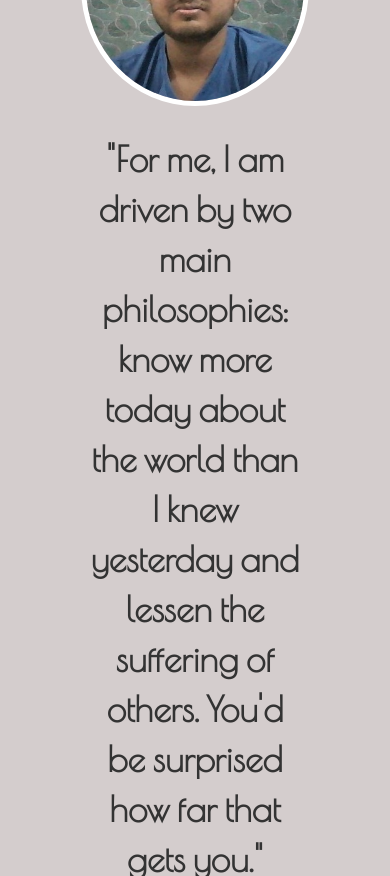
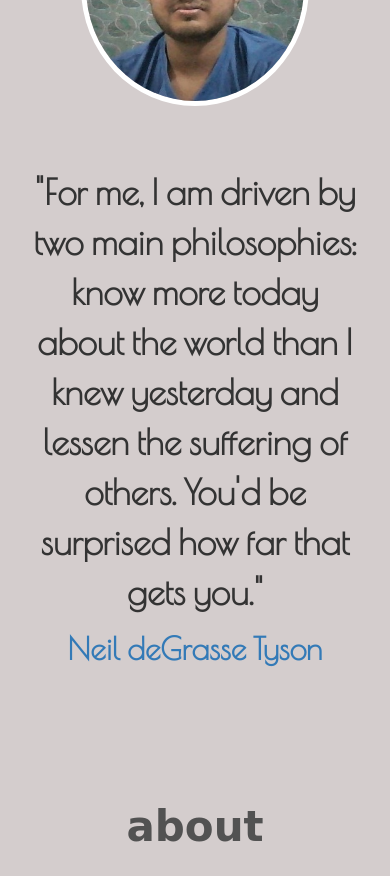
Before and after one commit to adilfaiz001/Portfolio, a website: page index.html in a window 390 px wide. Shown: the part 620-1496 px from the top of the page. Drawn offline with nearby package versions, Linux system fonts and the light colour scheme; a web font is replaced by a local one.

Commit message:
minor changes

```diff
--- a/index.html
+++ b/index.html
@@ -12,7 +12,7 @@
 
     <link rel="stylesheet" href="http://maxcdn.bootstrapcdn.com/bootstrap/3.3.6/css/bootstrap.min.css">
     <link rel="stylesheet" href="assets/index.css" media="screen" title="no title" charset="utf-8">
-    <link rel="stylesheet" href="assets/mobile.css" media="screen" charset="utf-8">
+    <link rel="stylesheet" href="assets/index-device.css" media="screen" charset="utf-8">
 
     <link rel="stylesheet" href="assets/font-awesome-4.6.3/css/font-awesome.css" media="screen" title="no title" charset="utf-8">
 
@@ -171,7 +171,9 @@
               world than I knew yesterday and lessen the suffering of others. You'd be
               surprised how far that gets you."
               </p>
+            <div class="author col-xs-12 col-md-12 col-sm-12">
               <a href="#" id="author">Neil deGrasse Tyson</a>
+            </div>
          </div>
         </div>
 
--- a/js/Home.js
+++ b/js/Home.js
@@ -25,7 +25,7 @@ $(document).ready(function()
 
 
 
-//====================Page utility function==============//
+//============================Page utility function===========================//
 
 window.onscroll = function()
 {
@@ -37,7 +37,7 @@ window.onscroll = function()
 
 
 
-/*=====Navigation Bar scroll function =======*/
+/*=======================Navigation Bar scroll function ======================*/
 function navbarScroll() {
     if (document.body.scrollTop > 50 || document.documentElement.scrollTop > 50) {
         document.getElementById("navbar").style.transform="translateY(0)";
@@ -47,12 +47,12 @@ function navbarScroll() {
         document.getElementById("navbar").style.transition="transform 0.4s";
     }
 }
-/*===========================================*/
+/*============================================================================*/
 
 
 
 
-/*========Slide left card====================*/
+/*==============================Slide left card===============================*/
 function p()
 {
   document.getElementById('slide-left-menu').style.transform="translateX(-4em)";
@@ -103,9 +103,9 @@ function del(){
   document.getElementById("Burger").classList.remove("st-1");
 }
 
-/*=============================================*/
+/*============================================================================*/
 
-//===================================================================//
+//============================================================================//
 
 
 
@@ -126,10 +126,10 @@ function del(){
 
 
 
-//======================Page Content utility==========================//
+//=============================Page Content utility===========================//
 
 
-/*===============Parallax Background===================*/
+/*=============================Parallax Background============================*/
 function isInViewport(node) {
     var rect = node.getBoundingClientRect()
     return (
@@ -157,12 +157,12 @@ function isInViewport(node) {
       }
     });
   });
-/*=======================================================*/
+/*============================================================================*/
 
 
 
 
-/*=================Scroll Animation======================*/
+/*==============================Scroll Animation==============================*/
 
   $(window).scroll(function()
   {
@@ -234,7 +234,7 @@ function isInViewport(node) {
       $('#web-h2').removeClass('web-h');
       $('#web-h2').addClass('slide-right-in');
 
-      $('.skills-wrapper').removeClass('shills-h');
+      $('.skills-wrapper').removeClass('skills-h');
       $('.skills-wrapper').addClass('slide-right-in');
 
       var i ;
```
Lines whose indentation alone changed are shown as unchanged.
